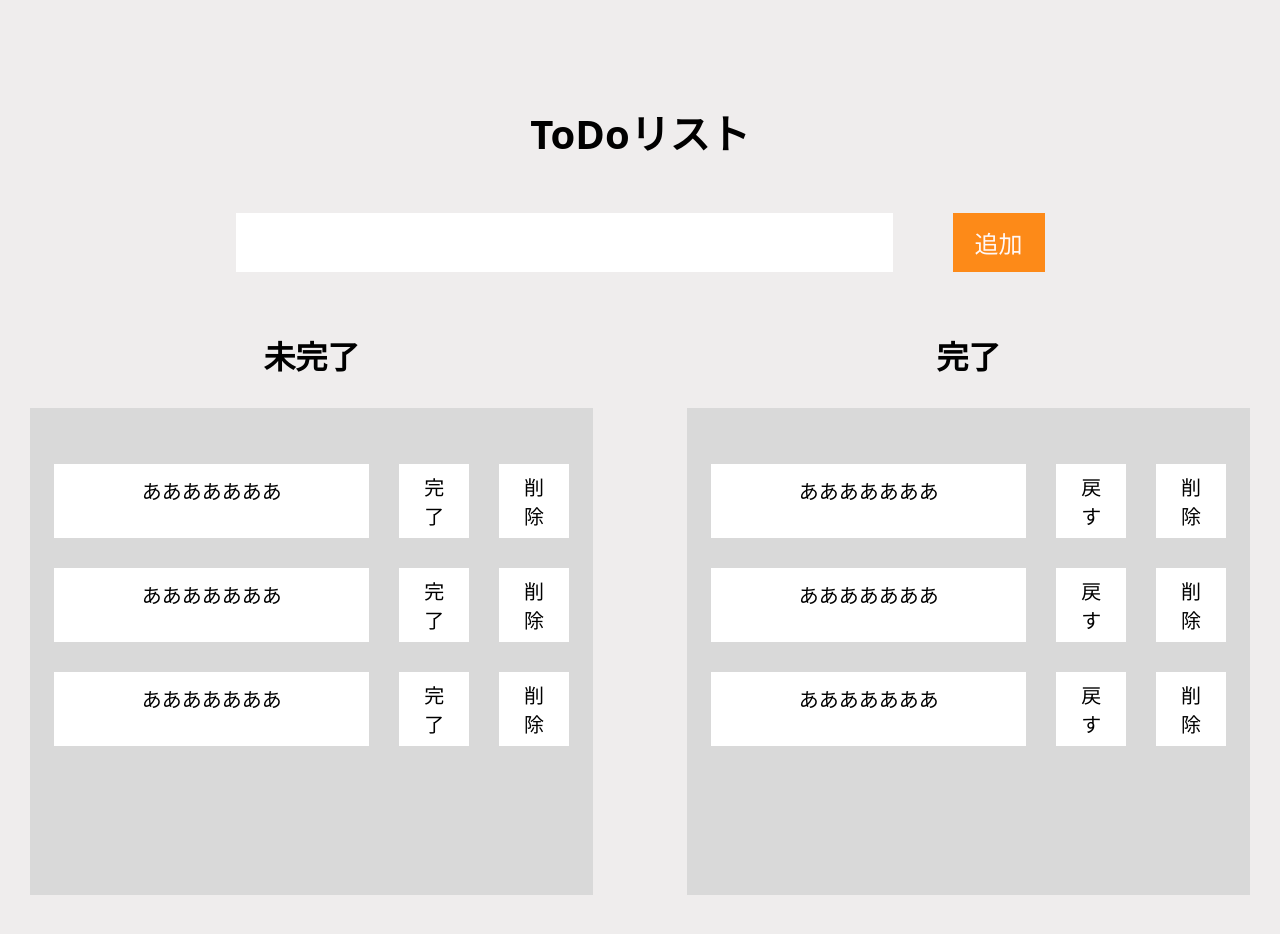
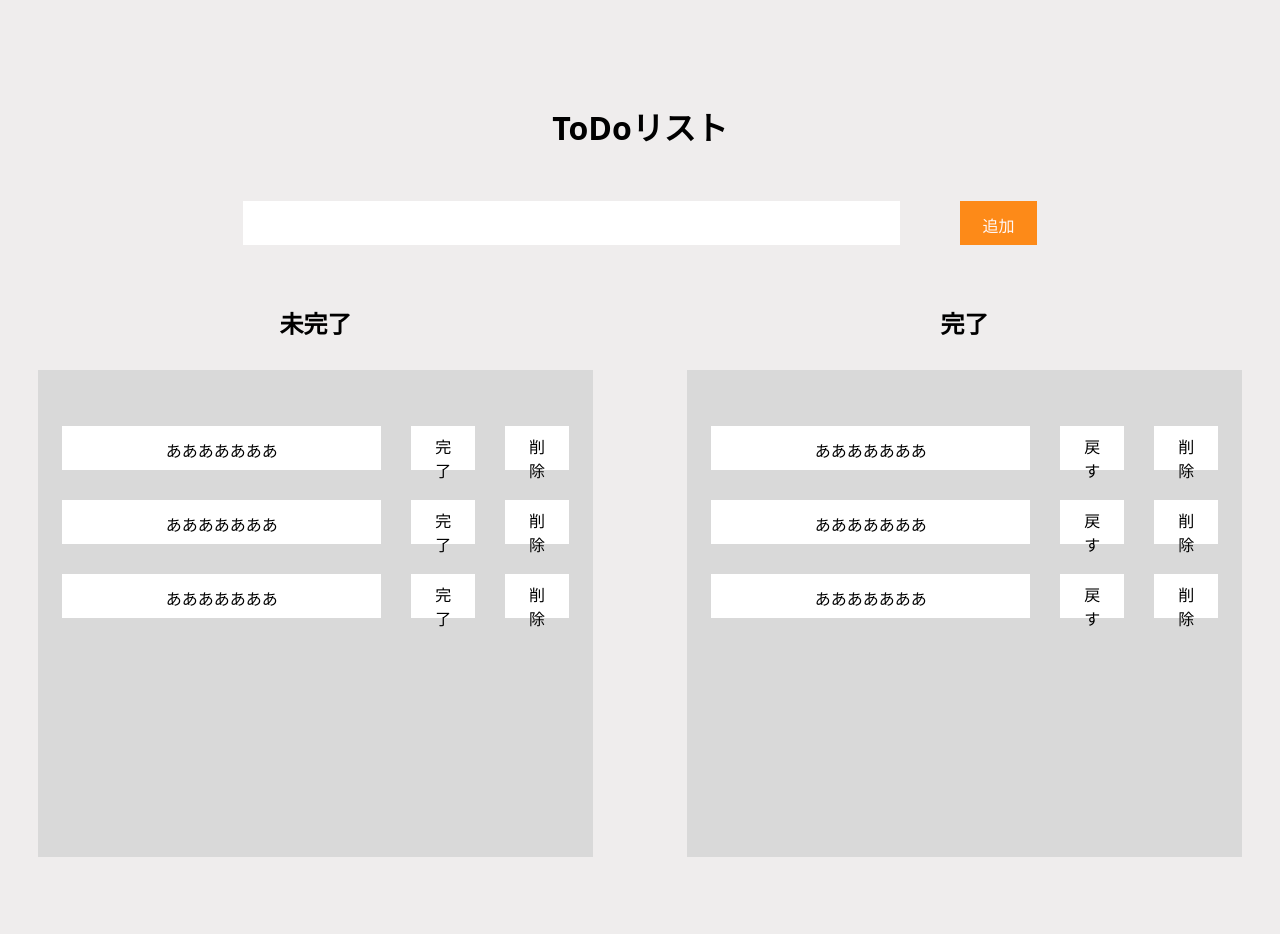
Before and after one commit to kozyocho/todo-list-js, a plain HTML site: page index.html in a window 1280 px wide. Drawn offline with Linux system fonts and the light colour scheme.

Commit message:
css修正

```diff
--- a/index.html
+++ b/index.html
@@ -11,9 +11,7 @@
     <h1 class="title">ToDoリスト</h1>
     <div class="input-wrapper">
       <input type="text" />
-      <div class="input-wrapper__add-button">
-        <button type="button">追加</button>
-      </div>
+      <button class="input-wrapper__add-button" type="button">追加</button>
     </div>
     <div class="todo">
       <div class="todo__incomplete">
--- a/sass/style.scss
+++ b/sass/style.scss
@@ -6,7 +6,7 @@ body {
   color: #000;
   text-align: center;
   font-family: "Open Sans";
-  font-size: 40px;
+  font-size: 32px;
   font-style: normal;
   font-weight: 700;
   line-height: normal;
@@ -17,6 +17,7 @@ body {
   justify-content: center;
   gap: 60px;
   margin-top: 52px;
+  height: 44px;
   input {
     width: 657px;
     border: none;
@@ -26,16 +27,13 @@ body {
 .input-wrapper__add-button {
   background: #fd8a18;
   padding: 12px 22px;
-
-  button {
   color: #fff8f8;
   text-align: center;
   font-family: "Open Sans";
-    font-size: 24px;
+  font-size: 16px;
   font-style: normal;
   font-weight: 400;
   line-height: normal;
-  }
 }
 
 .todo {
@@ -56,7 +54,7 @@ body {
     color: #000;
     text-align: center;
     font-family: "Open Sans";
-    font-size: 32px;
+    font-size: 24px;
     font-style: normal;
     font-weight: 700;
     line-height: normal;
@@ -79,6 +77,7 @@ body {
 .complete__list {
   display: flex;
   gap: 30px;
+  height: 44px;
 }
 
 .incomplete__todo-content,
@@ -91,7 +90,7 @@ body {
 
 .incomplete__todo-content-text,
 .complete__todo-content-text {
-  font-size: 20px;
+  font-size: 16px;
 }
 
 .incomplete__complete-button,
@@ -103,7 +102,7 @@ body {
   color: #000;
   text-align: center;
   font-family: "Open Sans";
-  font-size: 20px;
+  font-size: 16px;
   font-style: normal;
   font-weight: 400;
   line-height: normal;
```
Also changed, not shown: css/style.css. Lines whose indentation alone changed are shown as unchanged.
